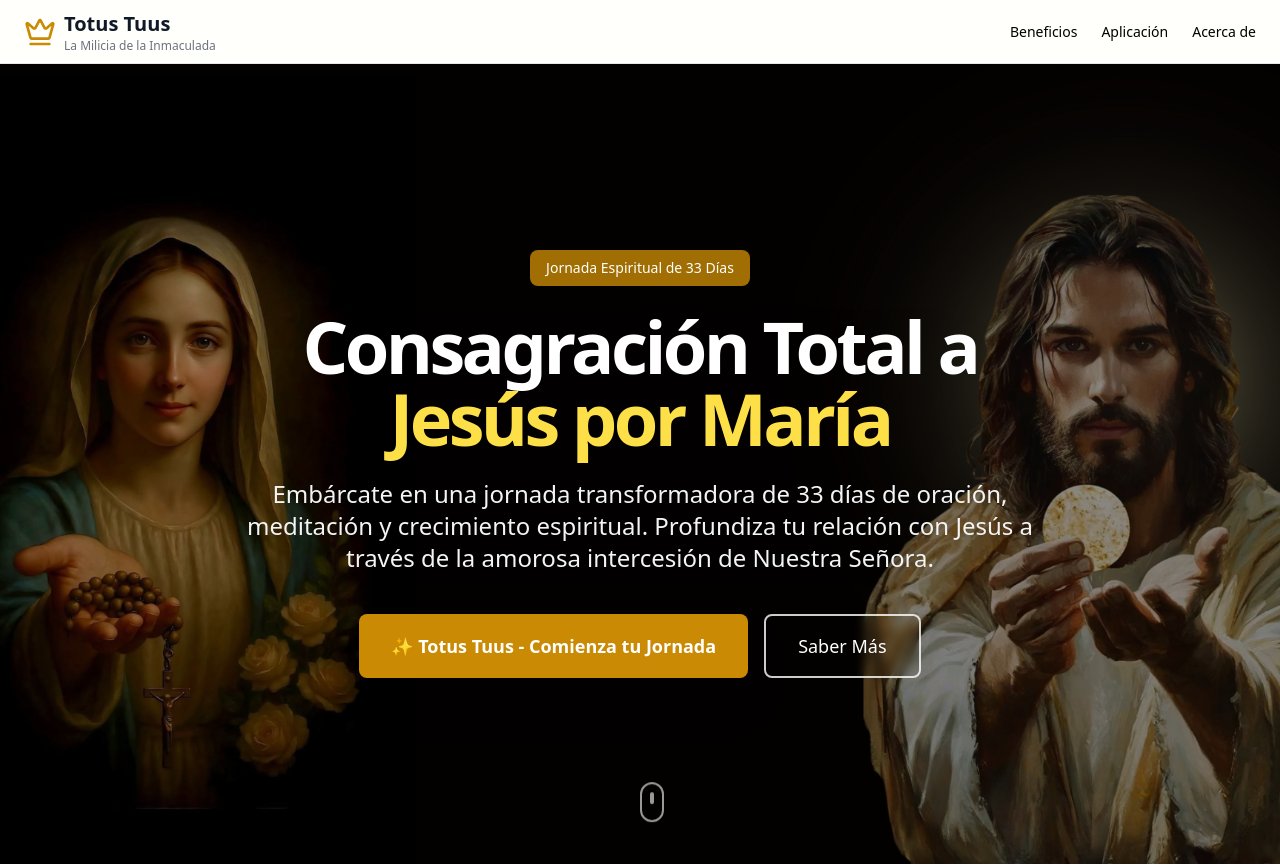
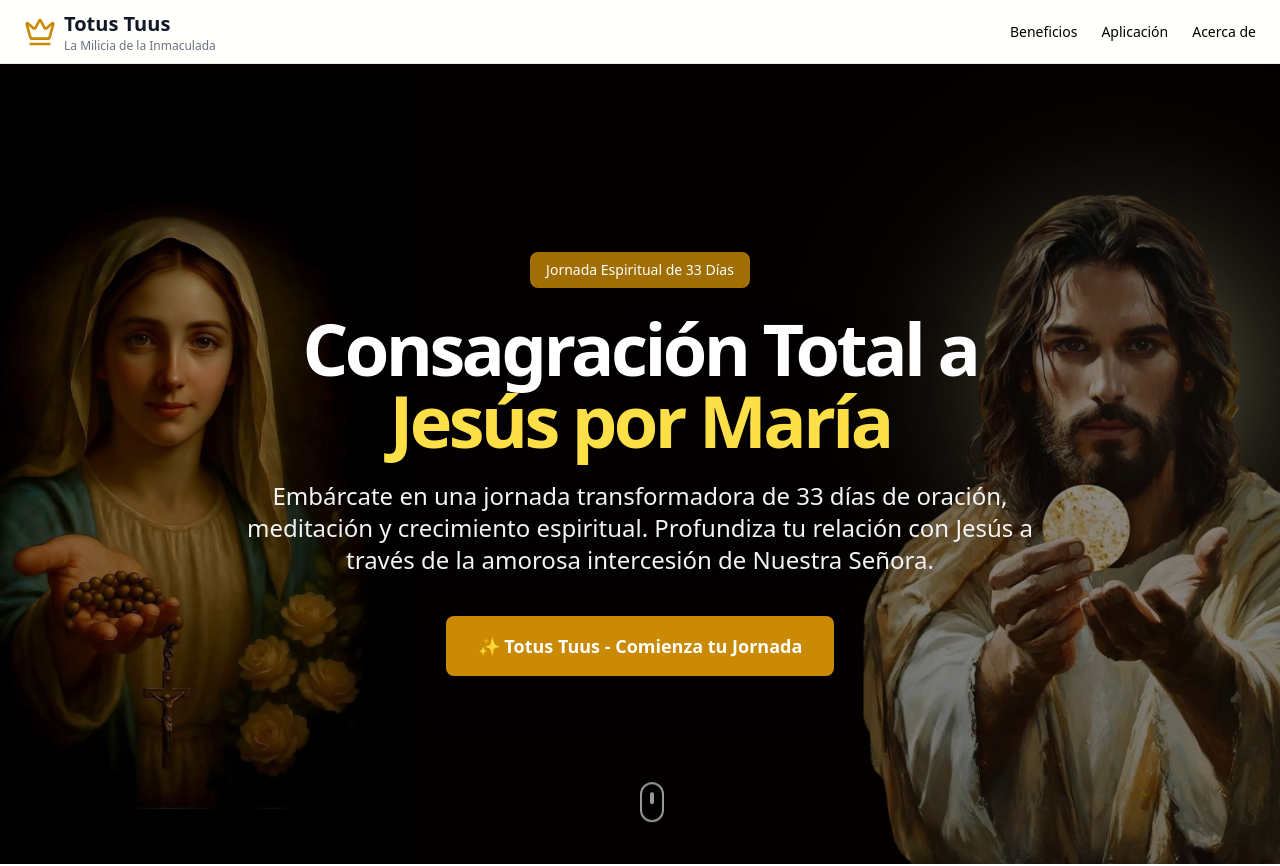
Before and after one commit to sebaskun/consacration_app_frontend, a React (Vite) app: page / in a window 1280 px wide. Shown: the top 866 px of the page. Built offline with nearby package versions, Linux system fonts and the light colour scheme.

Commit message:
fix: update link behavior for 'Acerca de' and comment out 'Saber Más' button

```diff
--- a/src/components/Homepage.tsx
+++ b/src/components/Homepage.tsx
@@ -36,7 +36,7 @@
             Aplicación
           </a>
           <a
-            href="/acerca"
+            onClick={() => setShowAbout(true)}
             className="text-sm font-medium hover:text-yellow-600 transition-colors"
           >
             Acerca de
@@ -80,9 +80,9 @@
                 >
                   ✨ Totus Tuus - Comienza tu Jornada
                 </button>
-                <button className="inline-flex items-center justify-center whitespace-nowrap rounded-lg text-lg font-medium ring-offset-background transition-all duration-300 focus-visible:outline-none focus-visible:ring-2 focus-visible:ring-ring focus-visible:ring-offset-2 disabled:pointer-events-none disabled:opacity-50 border-2 border-white/80 text-white hover:bg-white hover:text-gray-900 backdrop-blur-sm px-8 py-4">
+                {/* <button className="inline-flex items-center justify-center whitespace-nowrap rounded-lg text-lg font-medium ring-offset-background transition-all duration-300 focus-visible:outline-none focus-visible:ring-2 focus-visible:ring-ring focus-visible:ring-offset-2 disabled:pointer-events-none disabled:opacity-50 border-2 border-white/80 text-white hover:bg-white hover:text-gray-900 backdrop-blur-sm px-8 py-4">
                   Saber Más
-                </button>
+                </button> */}
               </div>
             </div>
           </div>
```
